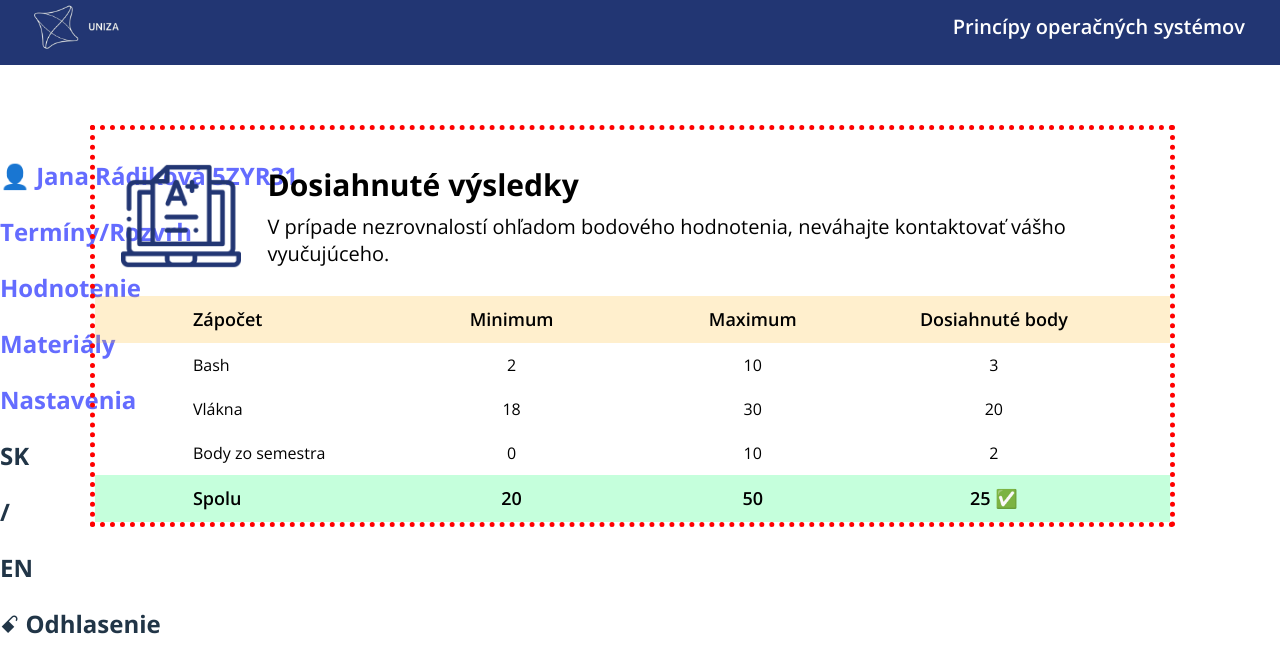
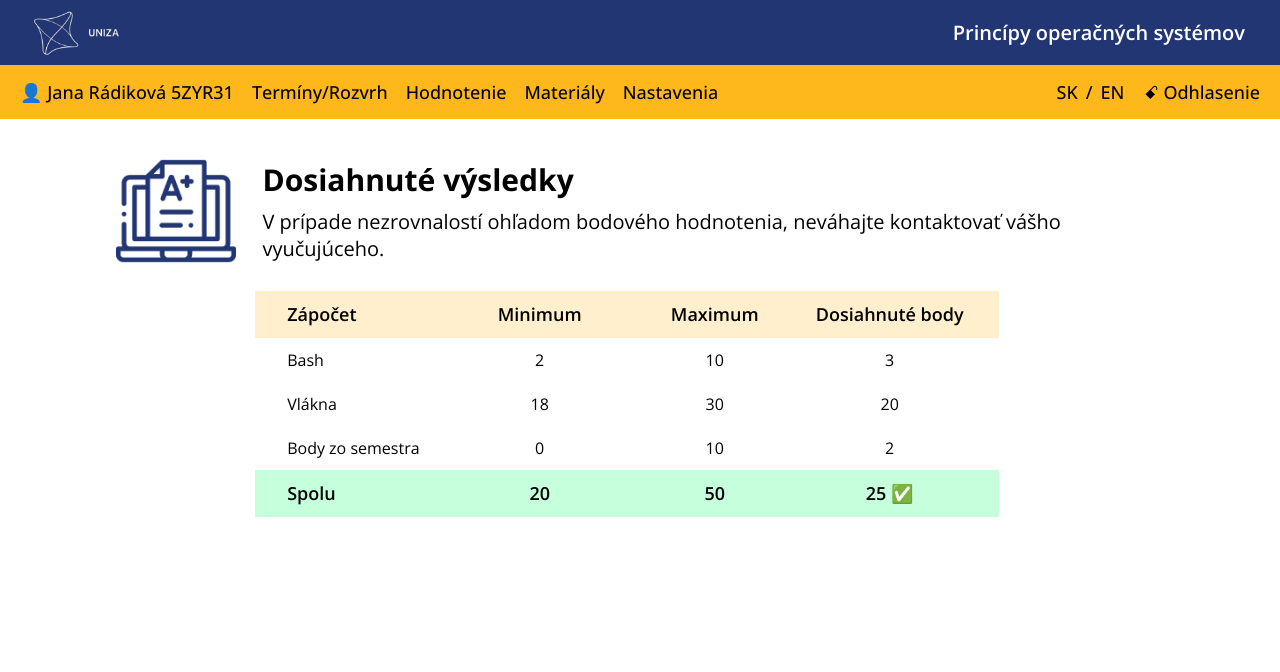
Before and after one commit to rajanka9/VSC_ReactVite_BakalarkaV1, a React (Vite) app in the folder bakalarka-v-1/: page /hodnotenie in a window 1280 px wide. Shown: the top 672 px of the page. Built offline with nearby package versions, Linux system fonts and the light colour scheme.

Commit message:
dokoncenie navBaru ... dokoncit nejake male upravy textov a take

```diff
--- /dev/null
+++ b/bakalarka-v-1/src/Components/MenuNavBar2.css
@@ -0,0 +1,89 @@
+
+/*https://developer.mozilla.org/en-US/docs/Web/CSS/CSS_selectors*/
+
+.menuNavBar2 {
+    display: none;
+}
+
+@media screen and (max-width: 1024px) {
+.menuNavBar2 {
+    display: flex;
+    flex-direction: column;
+    background-color: #FEB81C;
+    flex-wrap: wrap;
+    width: 100%;
+
+    position: fixed;
+    top: 106px;
+
+    height: max-content;
+    padding-top: 10px;
+    padding-bottom: 16px;
+
+    z-index: 5;
+}
+
+.menuNavBar2Wrapper{
+    display: flex;
+    flex-direction: column;
+
+    gap: 10px;
+}
+
+.menuNavBarText {
+color: #000000;
+text-align: center;
+font-family: 'Open Sans', sans-serif;
+font-style: normal;
+font-weight: 600;
+line-height: 6px;
+min-width: max-content;
+
+font-size: 1rem;
+}
+
+.bezHover{
+    pointer-events: none;
+    line-height: 6px;
+
+  }
+  /*https://www.quora.com/How-do-you-remove-the-hover-effect-on-an-image-using-CSS */
+  /*https://www.youtube.com/watch?v=biOMz4puGt8*/
+.menuNavBarText:hover {
+    color: #ffffff;
+    text-align: center;
+    font-family: 'Open Sans', sans-serif;
+    font-style: normal;
+    font-weight: 600;
+    line-height: 6px;
+    transition: 300ms ease;
+
+    font-size: 	1rem;
+
+}
+
+  .menuframePodstranky {
+    display: flex;
+    flex-direction: column;
+    width: fit-content;
+
+    height: fit-content;
+  }
+
+  .menuFrameJazykyOdhlasenie {
+    display: flex;
+    flex-direction: row;
+
+    width: 100%;
+    gap: 56px;
+  }
+
+  .menuJazyky{
+    display: inline-flex;
+    align-items: center;
+    gap: 6px;
+    flex-wrap: nowrap;
+
+    height: 16px;
+  }
+}
--- /dev/null
+++ b/bakalarka-v-1/src/Components/MenuNavBar2.tsx
@@ -0,0 +1,60 @@
+import React from "react";
+import { Link, NavLink } from "react-router-dom";
+import "./MenuNavBar2.css"
+
+export const MenuNavBar2 = () => {
+    return (
+      <div className='menuNavBar2'>
+
+          <div className="menuNavBar2Wrapper">
+
+            <div className='menuframePodstranky'>
+
+                <NavLink to="/terminyRozvrh">
+                  <h2 className="menuNavBarText">
+                    Termíny/Rozvrh
+                  </h2>
+                </NavLink>
+
+                <NavLink to="/hodnotenie">
+                <h2 className="menuNavBarText">
+                Hodnotenie
+                    </h2>
+                </NavLink>
+
+                <NavLink to="/materialy">
+                <h2 className="menuNavBarText">
+                Materiály
+                    </h2>
+                </NavLink>
+
+                <NavLink to="/nastavenia">
+                <h2 className="menuNavBarText">
+                Nastavenia
+                  </h2>
+                </NavLink>
+            </div>
+
+            <div className='menuFrameJazykyOdhlasenie'>
+                <div className='menuJazyky'>
+                <h2 className="menuNavBarText">
+                SK
+                </h2>
+                <h2 className="bezHover">
+                  /
+                </h2>
+                <h2 className="menuNavBarText">
+                EN
+                </h2>
+                </div>
+
+                <h2 className="menuNavBarText">
+                ꗃ Odhlasenie
+                </h2>
+            </div>
+
+        </div>
+
+      </div>
+    );
+};
--- a/bakalarka-v-1/src/Components/NavBar2.css
+++ b/bakalarka-v-1/src/Components/NavBar2.css
@@ -1,9 +1,150 @@
 
 /*https://developer.mozilla.org/en-US/docs/Web/CSS/CSS_selectors*/
 
+div {
+  align-items: center;
+}
 
+.navBarPozadieHL2 {
+  background-color: #FEB81C;
+  top: 65px;
+  position: fixed;
 
+  display: inline-flex;
+  justify-content: space-between;
+  align-items: center;
 
+  width: 100%;
+  height: max-content;
+
+  z-index: 5;
+  /*
+
+  */
+}
+
+.navBarWrapper{
+  display: flex;
+
+  width: 100vw;
+
+  padding-left: 20px;
+  padding-right: 20px;
+  justify-content: space-between;
+}
+
+h2 {
+  color: #000000;
+  text-align: center;
+  font-family: 'Open Sans', sans-serif;
+  font-size: 1.125rem;
+  font-style: normal;
+  font-weight: 500;
+  line-height: normal;
+  min-width: max-content;
+}
+
+.bezHover{
+  pointer-events: none;
+}
+/*https://www.quora.com/How-do-you-remove-the-hover-effect-on-an-image-using-CSS */
+/*https://www.youtube.com/watch?v=biOMz4puGt8*/
+h2:hover {
+  color: #ffffff;
+  text-align: center;
+  font-family: 'Open Sans', sans-serif;
+  font-size: 	1.125rem;
+  font-style: normal;
+  font-weight: 500;
+  line-height: normal;
+  transition: 300ms ease;
+
+}
+
+.framePodstranky {
+  display: inline-flex;
+  align-items: flex-start;
+  flex-wrap: nowrap;
+  gap: 18px;
+}
+
+.divProfile{
+  display: inline-flex;
+  align-items: flex-start;
+  gap: 12.5px;
+}
+
+/*neskor pridat aby nebolo vidiet v nastaveniach*/
+.divProfileNormal{
+  display: inline-flex;
+  align-items: flex-start;
+  gap: 12.5px;
+}
+
+.frameJazykyOdhlasenie {
+  display: inline-flex;
+  align-items: flex-start;
+  flex-wrap: nowrap;
+  gap: 20px;
+
+}
+
+.jazyky{
+  display: inline-flex;
+  align-items: flex-start;
+  gap: 8px;
+  flex-wrap: nowrap;
+}
+
+.iconsNavBar2 {
+display: none;
+
+color: #ffffff;
+font-size: 24px;
+cursor: pointer;
+}
+
+.divProfileResponsiveBar{
+  display: none;
+
+}
+
+@media screen and (max-width: 1024px) {
+
+  .divProfileResponsiveBar{
+    display: inline-flex;
+    align-items: flex-start;
+
+    margin-right: 16px;
+   }
+
+  .navBarWrapper {
+    display: none;
+  }
+
+  .framePodstranky{
+    display: none;
+  }
+
+  .frameJazykyOdhlasenie {
+    display: none;
+  }
+
+  .iconsNavBar2 {
+    display: flex;
+    margin-right: 16px;
+    padding-right: 16px;
+
+    }
+
+    .navBarPozadieHL2 {
+      display: flex;
+      padding-left: 16px;
+      padding-right: 50px;
+      justify-content: space-between;
+    }
+
+}
 
 /*
 Pred upravou podla videa - https://www.youtube.com/watch?v=tFvixxAXM4g
--- a/bakalarka-v-1/src/Components/NavBar2.tsx
+++ b/bakalarka-v-1/src/Components/NavBar2.tsx
@@ -1,3 +1,100 @@
+import React from "react";
+import { Link, NavLink } from "react-router-dom";
+import "./NavBar2.css"
+
+//simple library na icons - https://react-icons.github.io/react-icons/search/#q=cross
+import { GiHamburgerMenu } from "react-icons/gi";
+import { RxCross2 } from "react-icons/rx";
+
+//interface Props{}
+//const NavBar1 = (props: Props) => {
+
+//https://www.youtube.com/watch?v=tFvixxAXM4g
+
+export const NavBar2 = ({clicked, isClicked}) => {
+    const handleClick = () => {
+      isClicked(!clicked);
+    }
+
+    return (
+      <div className='navBarPozadieHL2'>
+
+          <NavLink to="/home">
+                <div className='divProfileResponsiveBar'>
+                  <h2>
+                  👤 Jana Rádiková 5ZYR31
+                  </h2>
+                </div>
+          </NavLink>
+
+          <div className="navBarWrapper">
+
+            <div className='framePodstranky'>
+              <NavLink to="/home">
+                <div className='divProfileNormal'>
+                  <h2>
+                  👤 Jana Rádiková 5ZYR31
+                  </h2>
+                </div>
+                </NavLink>
+
+                <NavLink to="/terminyRozvrh">
+                  <h2>
+                    Termíny/Rozvrh
+                  </h2>
+                </NavLink>
+
+                <NavLink to="/hodnotenie">
+                    <h2>
+                      Hodnotenie
+                    </h2>
+                </NavLink>
+
+                <NavLink to="/materialy">
+                    <h2>
+                      Materiály
+                    </h2>
+                </NavLink>
+
+                <NavLink to="/nastavenia">
+                  <h2>
+                    Nastavenia
+                  </h2>
+                </NavLink>
+              </div>
+
+              <div className='frameJazykyOdhlasenie'>
+                <div className='jazyky'>
+                <h2>
+                  SK
+                </h2>
+                <h2 className="bezHover">
+                  /
+                </h2>
+                <h2>
+                  EN
+                </h2>
+                </div>
+
+                <h2>
+                ꗃ Odhlasenie
+                </h2>
+          </div>
+        </div>
+
+        {!clicked? <GiHamburgerMenu className="iconsNavBar2" onClick={handleClick} /> : <RxCross2 className="iconsNavBar2" onClick={handleClick}/> }
+
+      </div>
+    );
+};
+
+/*
+Ak je zakliknute tak sa zobrazi jedno ak ni druhe
+{!clicked? <GiHamburgerMenu className="iconsNavBar2" onClick={handleClick} /> : <ImCross className="iconsNavBar2" onClick={handleClick}/> }
+*/
+
+/*
+// Povodna NavBar2 pred videom
 import React from "react";
 import { Link, NavLink } from "react-router-dom";
 import "./NavBar2.css"
@@ -68,7 +165,7 @@ export const NavBar2 = () => {
 
       </div>
     );
-};
+};*/
 
 /*
 import React, { useState } from "react";
--- a/bakalarka-v-1/src/Pages/Centrovanie.css
+++ b/bakalarka-v-1/src/Pages/Centrovanie.css
@@ -20,15 +20,13 @@
   top: 125px;
   translate: auto -125px;
 
-  border: #ff0000 5px dotted;
+  /*padding-left: 1%;
+  padding-right: 1%;
 
-  /*padding-left: 1%;
-  padding-right: 1%;*/
-
-  /*border: #ff0000 5px dotted;*/
+  border: #ff0000 5px dotted;*/
 
   }
-  @media (max-width: 1024px) {
+  @media (max-width: 900px) {
     .divPodListami {
       overflow-y:scroll;
       height: 80%;
@@ -40,7 +38,6 @@
       justify-content: center; /* Center the flex items (centered-div) horizontaly */
       align-items: flex-start; /*yva os*/
       align-content: flex-start; /*aby to bolo hore?*/
-
 
     }
   }
--- a/bakalarka-v-1/src/Pages/Hodnotenie.tsx
+++ b/bakalarka-v-1/src/Pages/Hodnotenie.tsx
@@ -4,14 +4,20 @@ import "./Centrovanie.css"
 import "./Style_Hodnotenie.css"
 import { NavBar1 } from '../Components/NavBar1';
 import { NavBar2 } from "../Components/NavBar2";
+import { MenuNavBar2 } from "../Components/MenuNavBar2";
+import { useState } from "react";
+
 
 import imgDosiahnuteVysledky from "../assets/img_dosiahnuteVysledky.png"
 
 export const Hodnotenie = () => {
-    return (
+  const[clicked, isClicked] = useState (false)
+
+  return (
     <div>
         <NavBar1 />
-        <NavBar2 />
+        <NavBar2 clicked={clicked} isClicked={isClicked} />
+        {clicked? <MenuNavBar2/> : null}
 
         <div className="divPodListami">
           <ObrazokNadpisPodnadpisHodnotenie />
--- a/bakalarka-v-1/src/Pages/HomePage.tsx
+++ b/bakalarka-v-1/src/Pages/HomePage.tsx
@@ -6,17 +6,23 @@ import { NavBar1 } from '../Components/NavBar1';
 import { NavBar2 } from "../Components/NavBar2";
 import { BoxCvicenie } from "../Components/BoxRozvrh"
 import { BoxOznam } from "../Components/BozOznam"
+import { MenuNavBar2 } from "../Components/MenuNavBar2";
 
+import { useState } from "react";
 import { Link, NavLink } from "react-router-dom";
+
 
 //interface Props {}
 // const HomePage = (props: Props) => {
 
 export const HomePage = () => {
+    const[clicked, isClicked] = useState (false)
+
     return (
     <div>
         <NavBar1 />
-        <NavBar2 />
+        <NavBar2 clicked={clicked} isClicked={isClicked} />
+        {clicked? <MenuNavBar2/> : null}
 
         <div className="divPodListami">
 
@@ -36,6 +42,9 @@ export const HomePage = () => {
     </div>
     )
 };
+
+/*{clicked? <MenuNavBar2/> : null}
+*/
 
 function BoxProfilVybrateCvZmenyNastavenia() {
     return (
--- a/bakalarka-v-1/src/Pages/Materialy.tsx
+++ b/bakalarka-v-1/src/Pages/Materialy.tsx
@@ -3,19 +3,25 @@ import React from "react";
 import "./Centrovanie.css"
 import "./Style_Materialy.css"
 
+import imgMaterialy from "../assets/img_studijneMaterialy.png"
 import { NavBar1 } from '../Components/NavBar1';
 import { NavBar2 } from "../Components/NavBar2";
+import { MenuNavBar2 } from "../Components/MenuNavBar2";
 
-import imgMaterialy from "../assets/img_studijneMaterialy.png"
+import { useState } from "react";
+
 
 //interface Props {}
 // const HomePage = (props: Props) => {
 
 export const Materialy = () => {
+  const[clicked, isClicked] = useState (false);
+
     return (
     <div>
         <NavBar1 />
-        <NavBar2 />
+        <NavBar2 clicked={clicked} isClicked={isClicked} />
+        {clicked? <MenuNavBar2/> : null}
 
         <div className="divPodListami">
             <ObrazokNadpisPodnadpisMaterialy />
--- a/bakalarka-v-1/src/Pages/Nastavenia.tsx
+++ b/bakalarka-v-1/src/Pages/Nastavenia.tsx
@@ -3,6 +3,7 @@ import "./Centrovanie.css"
 import "./Style_Nastavenia.css"
 import { NavBar1 } from '../Components/NavBar1';
 import { NavBar2 } from "../Components/NavBar2";
+import { MenuNavBar2 } from "../Components/MenuNavBar2";
 
 import React, { useState } from "react";
 
@@ -46,10 +47,13 @@ export const Nastavenia = () => {
     }
   };
 
+  const[clicked, isClicked] = useState (false)
+
     return (
     <div>
         <NavBar1 />
-        <NavBar2 />
+        <NavBar2 clicked={clicked} isClicked={isClicked} />
+        {clicked? <MenuNavBar2/> : null}
 
         <div className="divPodListami">
         <ObrazokNadpisPodnadpisNastavenia />
--- a/bakalarka-v-1/src/Pages/TerminyRozvrh.tsx
+++ b/bakalarka-v-1/src/Pages/TerminyRozvrh.tsx
@@ -3,6 +3,7 @@ import "./Centrovanie.css"
 import "./Style_TerminyRozvrh.css"
 import { NavBar1 } from '../Components/NavBar1';
 import { NavBar2 } from "../Components/NavBar2";
+import { MenuNavBar2 } from "../Components/MenuNavBar2";
 
 import React, { useState } from "react";
 
@@ -24,10 +25,13 @@ const renderComponent = () => {
   }
 };
 
+const[clicked, isClicked] = useState (false)
+
     return (
     <div>
         <NavBar1 />
-        <NavBar2 />
+        <NavBar2 clicked={clicked} isClicked={isClicked} />
+        {clicked? <MenuNavBar2/> : null}
 
         <div className="divPodListami">
         {renderComponent()}
```
